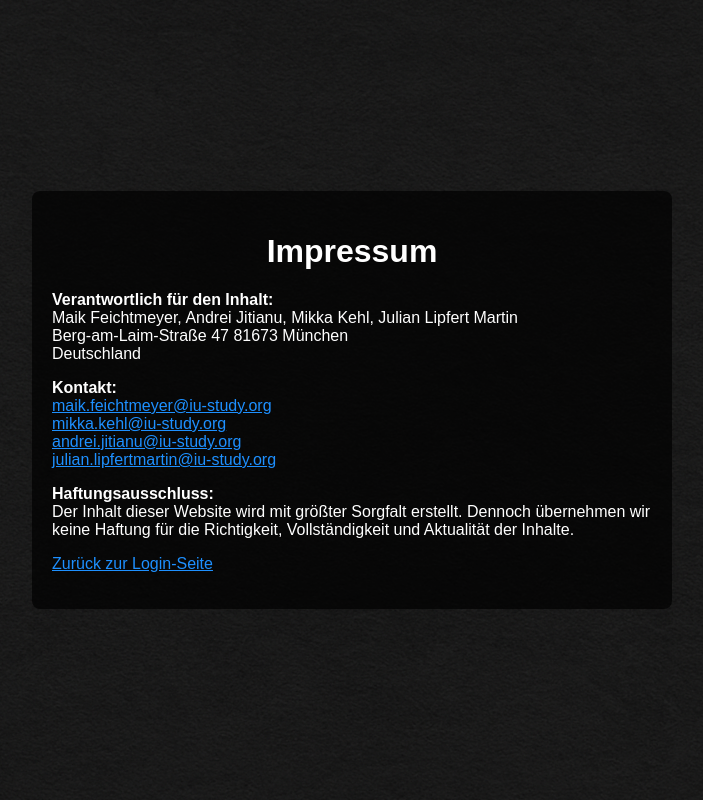
After one commit to MaikZockt24/byteme, a PHP site: page /views/impressum.html in a window 1280 px wide. The commit adds this page. Shown: the whole page, without its empty margins (288-991 px from the left). Run offline with PHP 8.4, Linux system fonts and the light colour scheme.

Commit message:
impressumbutton

```diff
--- /dev/null
+++ b/views/impressum.html
@@ -0,0 +1,56 @@
+<!DOCTYPE html>
+<html lang="de">
+<head>
+  <meta charset="UTF-8">
+  <meta name="viewport" content="width=device-width, initial-scale=1.0">
+  <title>Impressum</title>
+  <style>
+    body {
+      margin: 0;
+      padding: 0;
+      font-family: Arial, sans-serif;
+      background-image: url("../images/hintergrund.png"); /* Dein dunkles Hintergrundbild */
+      background-size: cover;
+      background-position: center;
+      color: #fff; /* Weiße Schrift für Lesbarkeit auf dunklem Hintergrund */
+      display: flex;
+      justify-content: center;
+      align-items: center;
+      min-height: 100vh;
+    }
+    .impressum-container {
+      background-color: rgba(0, 0, 0, 0.7); /* Halbtransparenter Überzug für bessere Lesbarkeit */
+      padding: 20px;
+      border-radius: 8px;
+      max-width: 600px;
+      text-align: left;
+    }
+    h1 {
+      text-align: center;
+    }
+    a {
+      color: #1e90ff;
+    }
+  </style>
+</head>
+<body>
+  <div class="impressum-container">
+    <h1>Impressum</h1>
+    <p><strong>Verantwortlich für den Inhalt:</strong><br>
+    Maik Feichtmeyer, Andrei Jitianu, Mikka Kehl, Julian Lipfert Martin<br>
+    Berg-am-Laim-Straße 47
+    81673 München<br>
+    Deutschland</p>
+    <p><strong>Kontakt:</strong><br>
+    <a href="maik.feichtmeyer@iu-study.org">maik.feichtmeyer@iu-study.org</a><br>
+    <a href="mikka.kehl@iu-study.org">mikka.kehl@iu-study.org</a><br>
+    <a href="andrei.jitianu@iu-study.org">andrei.jitianu@iu-study.org</a><br>
+    <a href="julian.lipfertmartin@iu-study.org">julian.lipfertmartin@iu-study.org</a><br>
+    </p>
+    <p><strong>Haftungsausschluss:</strong><br>
+    Der Inhalt dieser Website wird mit größter Sorgfalt erstellt.
+    Dennoch übernehmen wir keine Haftung für die Richtigkeit, Vollständigkeit und Aktualität der Inhalte.</p>
+    <p><a href="login.html">Zurück zur Login-Seite</a></p>
+  </div>
+</body>
+</html>
--- a/views/login.html
+++ b/views/login.html
@@ -16,8 +16,9 @@
       <a href="forgotPassword.html" id="forgot-password">Passwort vergessen?</a>
       <a href="register.html" id="register">Registrieren</a>
       <button onclick="handleLogin()">Anmelden</button>
+      <a href="impressum.html" class="impressum-button">Impressum</a> <!-- Neuer Impressum-Button -->
     </div>
   </div>
-    <script src="../javascripts/login.js"></script>
+  <script src="../javascripts/login.js"></script>
 </body>
 </html>
```
Also changed, not shown: stylesheets/login.css (+15 -0 lines).
